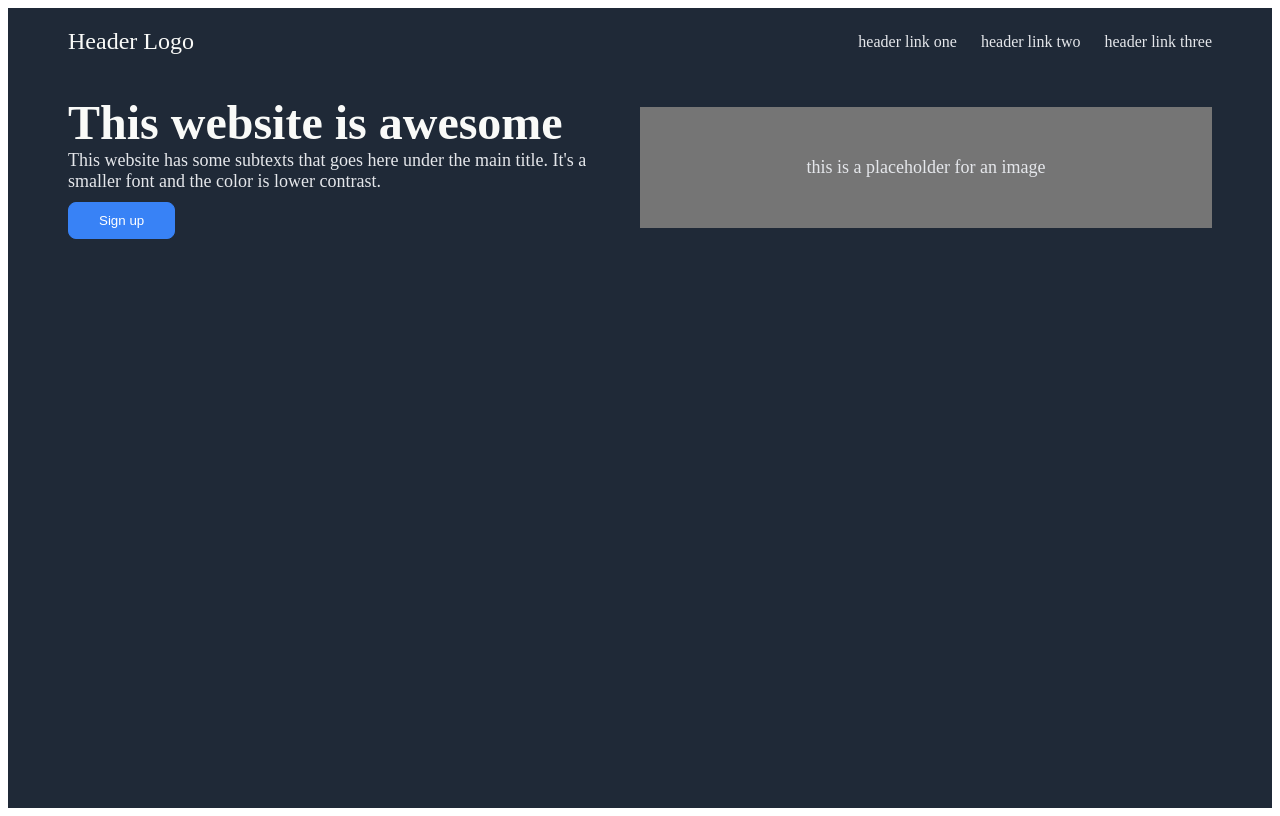
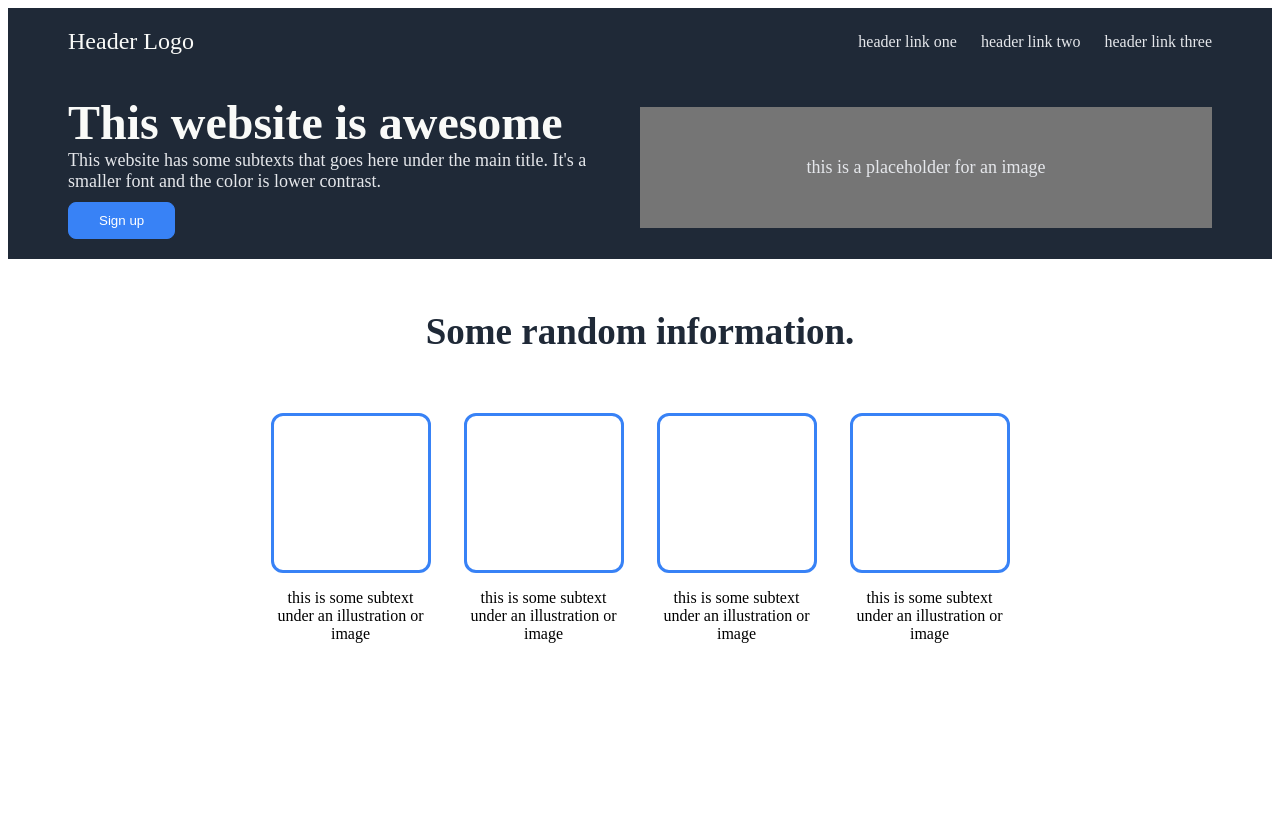
Before and after one commit to wenwen-dev/project-landing-page, a plain HTML site: page index.html in a window 1280 px wide. Drawn offline with Linux system fonts and the light colour scheme.

Commit message:
Complete part two info

```diff
--- a/index.html
+++ b/index.html
@@ -26,7 +26,28 @@
       <p class="right">this is a placeholder for an image</p>
     </div>
   </div>
-  <div class="info"></div>
+  <div class="info">
+    <h2>Some random information.</h2>
+    <div class="cards">
+      <div class="card">
+        <div class="image"></div>
+        <p>this is some subtext under an illustration or image</p>
+      </div>
+      <div class="card">
+        <div class="image"></div>
+        <p>this is some subtext under an illustration or image</p>
+      </div>
+      <div class="card">
+        <div class="image"></div>
+        <p>this is some subtext under an illustration or image</p>
+      </div>
+      <div class="card">
+        <div class="image"></div>
+        <p>this is some subtext under an illustration or image</p>
+      </div>
+
+    </div>
+  </div>
   <div class="testimonial"></div>
   <div class="call-to-action"></div>
   <div class="footer"></div>
--- a/style.css
+++ b/style.css
@@ -7,6 +7,7 @@
 body {
   display: flex;
   height: 100vh;
+  flex-direction: column;
 }
 
 .header-and-hero {
@@ -86,5 +87,42 @@ button {
   color: white;
   border-radius: 8px;
   border: solid 1px #3882F6;
+}
 
+.info {
+  display: flex;
+  flex-direction: column;
+  padding: 20px 180px;
 }
+
+.info h2 {
+  font-size: 37px;
+  font-weight: 800;
+  text-align: center;
+  color: #1F2937;
+  padding-bottom: 30px;
+}
+
+.cards {
+  display: flex;
+  justify-content: center;
+  gap: 33px;
+}
+
+.card {
+  display: flex;
+  flex-direction: column;
+  align-items: center;
+  text-align: center;
+}
+
+.card p {
+  max-width: 160px;
+}
+
+.image {
+  width: 160px;
+  height: 160px;
+  border: solid 3px #3882F6;
+  border-radius: 12px;
+}
```
